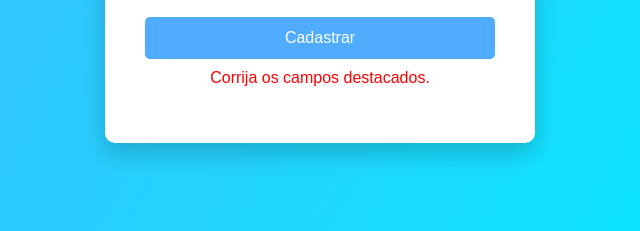
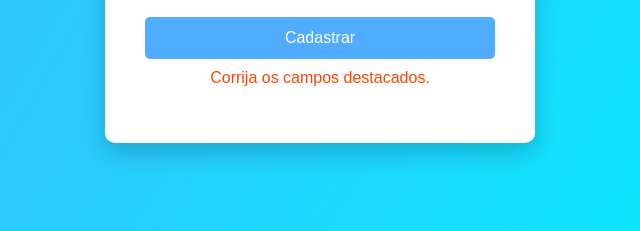
Before and after one commit to eduforsaoluis/formulario-joseegberto31, a plain HTML site: page index.html in a window 1280 px wide. Both pictures are taken after typing "Sample", "name@example.com", "Sample123", "Sample123", "5" into the empty fields and a click on the button "Cadastrar". Shown: the part 566-797 px from the top of the page, 320-960 px from the left. Drawn offline with Linux system fonts and the light colour scheme.

Commit message:
mudei a cor da mensagem de erro

```diff
--- a/style.css
+++ b/style.css
@@ -92,7 +92,7 @@ text-align: center;
 
 .erro-msg {
 
-color: red;
+color: orangered;
 margin-top: 10px;
 text-align: center;
 
```
